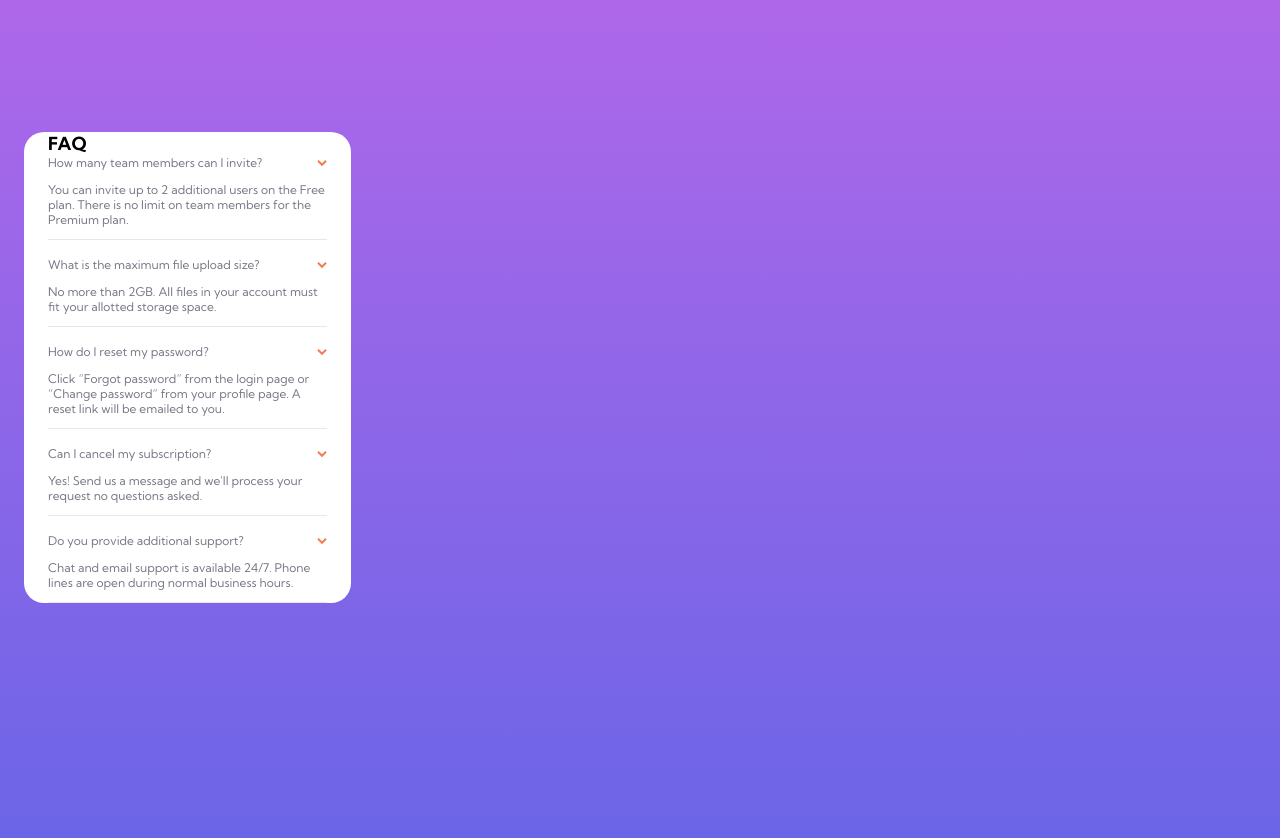
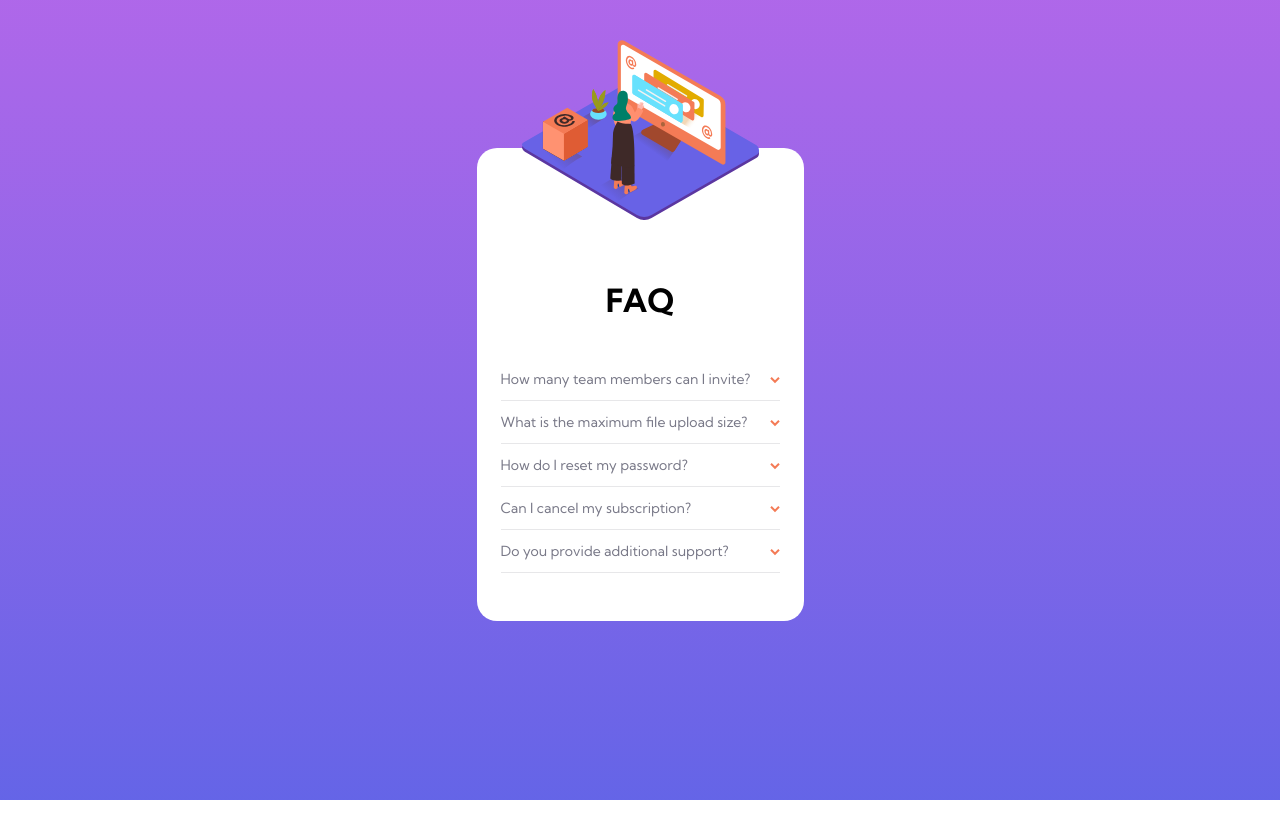
Before and after one commit to kennyputman/faq-accordion-card, a plain HTML site: page index.html in a window 1280 px wide. After the commit the page ends 800 px from the top, so only its background shows below. Drawn offline with Linux system fonts and the light colour scheme.

Commit message:
add javascript to dropdown

```diff
--- a/index.html
+++ b/index.html
@@ -11,8 +11,12 @@
 </head>
 
 <body>
+  <div class="container">
+
+
     <main class="card">
 
+      <img src="./images/illustration-woman-online-mobile.svg" alt="" class="header-img">
 
       <section class="dropdown-list">
         <h1>FAQ</h1>
@@ -21,7 +25,7 @@
             <p class="header">
               How many team members can I invite?
             </p>
-          <button>
+            <button class="dropdown-btn">
               <img src="./images/icon-arrow-down.svg" alt="">
             </button>
           </div>
@@ -36,7 +40,7 @@
             <p class="header">
               What is the maximum file upload size?
             </p>
-          <button>
+            <button class="dropdown-btn">
               <img src="./images/icon-arrow-down.svg" alt="">
             </button>
           </div>
@@ -50,7 +54,7 @@
             <p class="header">
               How do I reset my password?
             </p>
-          <button>
+            <button class="dropdown-btn">
               <img src="./images/icon-arrow-down.svg" alt="">
             </button>
           </div>
@@ -66,7 +70,7 @@
             <p class="header">
               Can I cancel my subscription?
             </p>
-          <button>
+            <button class="dropdown-btn">
               <img src="./images/icon-arrow-down.svg" alt="">
             </button>
           </div>
@@ -81,7 +85,7 @@
             <p class="header">
               Do you provide additional support?
             </p>
-          <button>
+            <button class="dropdown-btn">
               <img src="./images/icon-arrow-down.svg" alt="">
             </button>
           </div>
@@ -94,7 +98,8 @@
 
 
     </main>
-
+  </div>
+  <script src="./index.js"></script>
 </body>
 
 </html>
--- /dev/null
+++ b/index.js
@@ -0,0 +1,23 @@
+const buttons = document.querySelectorAll(".dropdown-btn");
+
+buttons.forEach((button) => {
+  button.addEventListener("click", () => {
+    const dropdown = button.parentElement.parentElement;
+    const menu = button.parentElement;
+    const content = dropdown.lastElementChild;
+    const header = menu.firstElementChild;
+    const chevron = menu.lastElementChild;
+
+    if (content.style.display === "" || content.style.display === "none") {
+      content.style.display = "block";
+      header.style.fontWeight = "700";
+      header.style.color = "#1E1F36";
+      chevron.style.transform = "rotate(180deg)";
+    } else {
+      content.style.display = "none";
+      header.style.fontWeight = "400";
+      header.style.color = "";
+      chevron.style.transform = "rotate(0deg)";
+    }
+  });
+});
--- a/styles/main.css
+++ b/styles/main.css
@@ -15,6 +15,12 @@
   padding: 0;
 }
 
+.container {
+  display: flex;
+  justify-content: center;
+  align-items: center;
+}
+
 body {
   height: 100vh;
   width: 100vw;
@@ -26,17 +32,33 @@ body {
 
 .card {
   width: 327px;
-  margin: 40px 24px 0px 24px;
+  margin: 148px 24px 0px 24px;
   border-radius: 20px;
   background-color: #fff;
+  position: relative;
+}
+
+.header-img {
+  position: absolute;
+  z-index: 10;
+  top: -108px;
+  left: calc((327px / 2) - (237px / 2));
+  width: 237px;
+  height: 180px;
 }
 
 .dropdown-list {
-  margin: 132px 24px 48px 24px;
+  padding: 132px 24px 48px 24px;
+}
+
+.dropdown-list h1 {
+  text-align: center;
+  margin-bottom: 38px;
+  font-size: 32px;
+  font-weight: 700;
 }
 
 .dropdown {
-  margin-bottom: 17px;
   border-bottom: var(--gray-blue-700) 1px solid;
 }
 
@@ -45,6 +67,7 @@ body {
   flex-direction: row;
   justify-content: space-between;
   align-items: center;
+  padding: 12px 0;
 }
 
 .dropdown-menu img {
@@ -61,10 +84,11 @@ body {
 
 .header {
   color: var(--gray-blue-800);
+  font-size: 14px;
 }
 
 .content {
-  /* display: none; */
+  display: none;
   margin: 12px 0;
   color: var(--gray-blue-800);
 }
```
Lines whose indentation alone changed are shown as unchanged.
